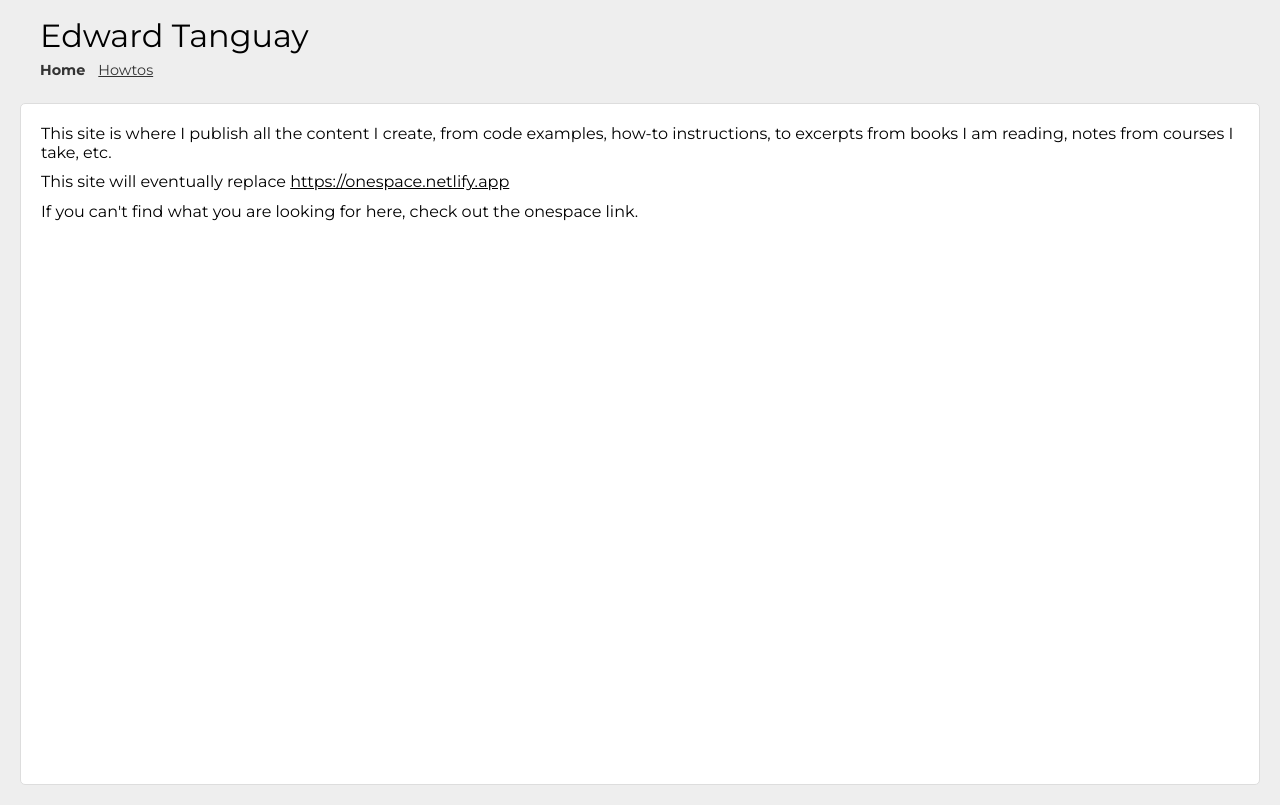
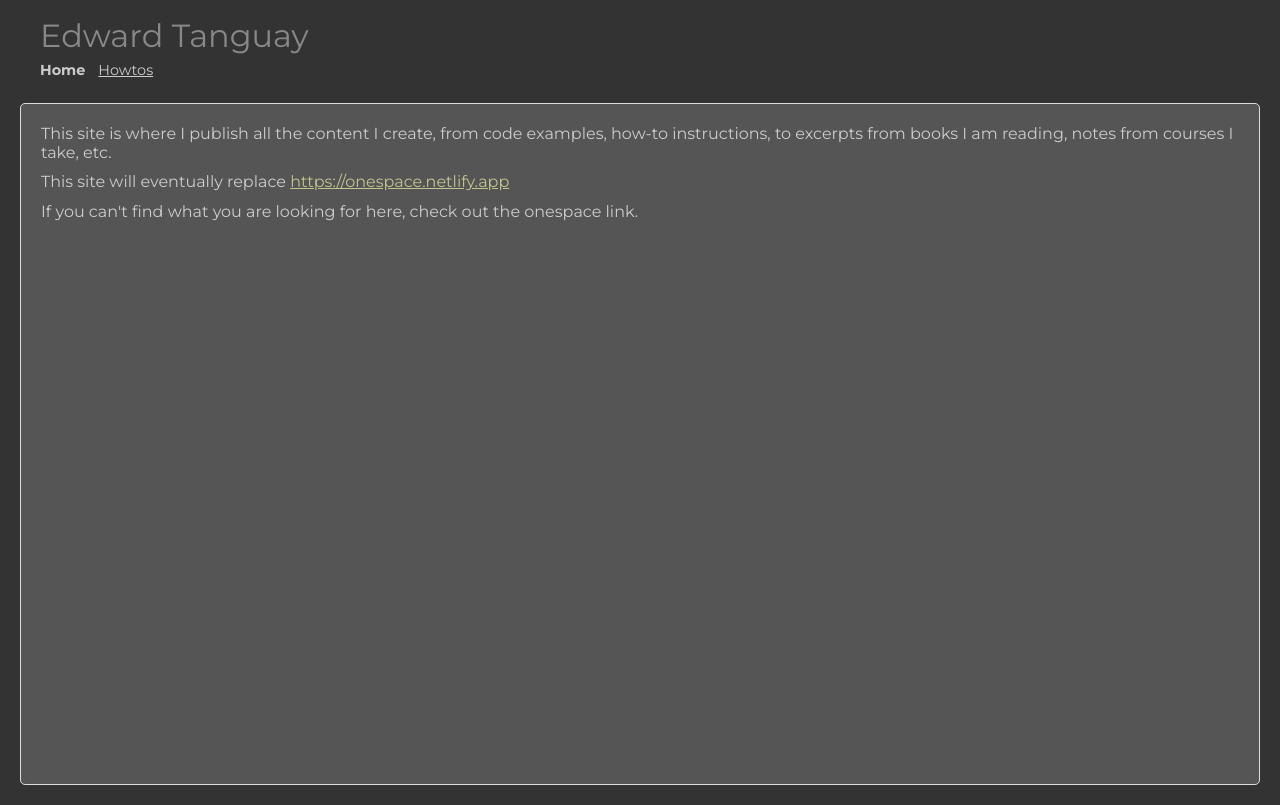
Before and after one commit to edwardtanguay/dpodreactcore, a React (Create React App) app: page / in a window 1280 px wide. Built offline with nearby package versions, Linux system fonts and the light colour scheme.

Commit message:
some done

```diff
--- a/src/custom/styles/pageHome.scss
+++ b/src/custom/styles/pageHome.scss
@@ -1,6 +1,5 @@
-@use '../../system/styles/partials/variables_layout_dark' as home;
 .page_home {
-	color: home.$thirdColor;
+	color: #000;
 	p {
 		margin: 0 0 10px 0;
 	}
--- a/src/system/styles/layout_dark.scss
+++ b/src/system/styles/layout_dark.scss
@@ -18,12 +18,13 @@ body {
 		font-size: 1.6em;
 	}
 	a {
-		color: #000;
+		color: rgb(196, 196, 143);
 	}
 
 	/* all pages */
 	.page {
 		h2.title {
+			color: basic.$thirdColor;
 			margin-bottom: 10px;
 		}
 		p.description {
@@ -41,6 +42,7 @@ body {
 		}
 		p {
 			line-height: 1.2rem;
+			color: basic.$thirdColor;
 		}
 		ul {
 			margin-left: 20px;
@@ -58,6 +60,7 @@ body {
 			display: flex;
 			h1.siteTitle {
 				margin: 0 0 10px 20px;
+				color: #888;
 				.version {
 					color: brown;
 					position: relative;
@@ -128,7 +131,7 @@ body {
 				}
 			}
 			a {
-				color: #333;
+				color: #ccc;
 				font-size: 0.9em;
 			}
 		}
@@ -409,7 +412,7 @@ body {
 		cursor: pointer;
 	}
 	.oneOfMany {
-		color: #555;
+		color: basic.$thirdColor;
 		.itemTypeTitle {
 			text-decoration: underline;
 			cursor: pointer;
--- a/src/system/styles/partials/_variables_layout_dark.scss
+++ b/src/system/styles/partials/_variables_layout_dark.scss
@@ -1,9 +1,9 @@
 @import url('https://fonts.googleapis.com/css2?family=Bitter:wght@200;400;700&family=Montserrat:wght@200;400;700&display=swap');
 
 // Colors
-$firstColor: #eeeeee;
-$secondColor: #ffffff;
-$thirdColor: #000000;
+$firstColor: #333;
+$secondColor: #555;
+$thirdColor: #ccc;
 
 // Font
 $primaryFontFamily: 'Montserrat', Verdana, Helvetica, sans-serif;
```
